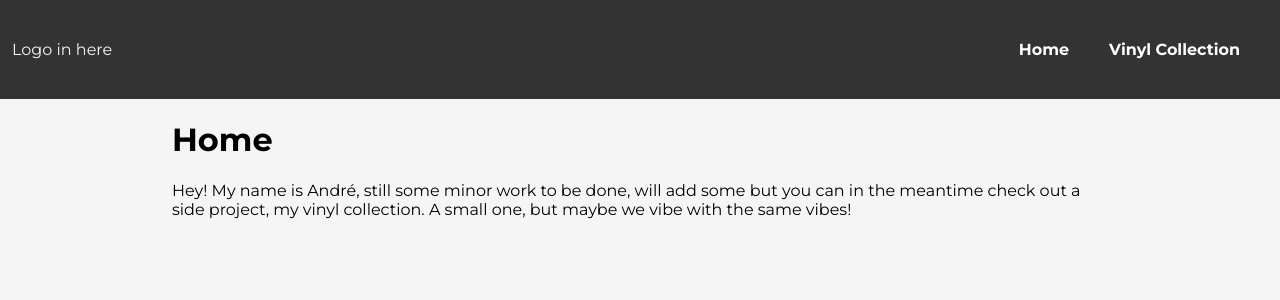
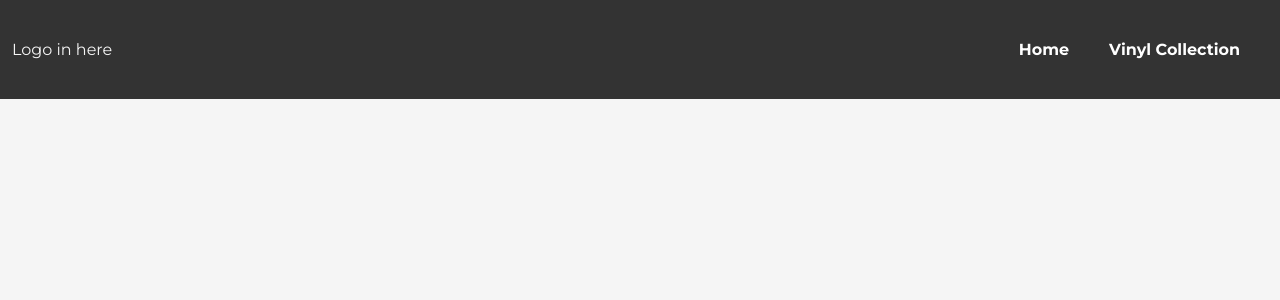
Before and after one commit to Shenden/portfolio, a React app: page / in a window 1280 px wide. Shown: the top 300 px of the page. Built offline with nearby package versions, Linux system fonts and the light colour scheme; the HTML template or start-up script is replaced by a standard one.

Commit message:
some route fix

```diff
--- a/src/App.jsx
+++ b/src/App.jsx
@@ -10,7 +10,7 @@ const router = createBrowserRouter([
     element: <Root />,
     children: [
       {
-        path: "/",
+        path: "/portfolio",
         element: <Home title="Home" />,
       },
       { path: "/records", element: <Records /> },
--- a/src/pages/Home.jsx
+++ b/src/pages/Home.jsx
@@ -11,9 +11,9 @@ export const Home = ({ title }) => {
       >
         <h1>{title}</h1>
         <p>
-          Hey! My name is André, still some minor work to be done, will add some
-          but you can in the meantime check out a side project, my vinyl
-          collection. A small one, but maybe we vibe with the same vibes!
+          Hey, my name is André! Site is still a wip. In the meantime, you can
+          checkout my vinyl collection. A small one, but maybe we vibe with the
+          same vibes!
         </p>
         {/*         <Link to="records">Check my vinyls here! </Link> */}
       </motion.div>
--- a/src/pages/MainNav.jsx
+++ b/src/pages/MainNav.jsx
@@ -23,7 +23,7 @@ export const MainNav = () => {
           <div className={`${classes.navMenu} ${toggle ? classes.active : ""}`}>
             <ul className={classes.navList}>
               <li>
-                <Link to="/">Home</Link>
+                <Link to="/portfolio">Home</Link>
               </li>
               <li>
                 <Link to="records">Vinyl Collection</Link>
```
